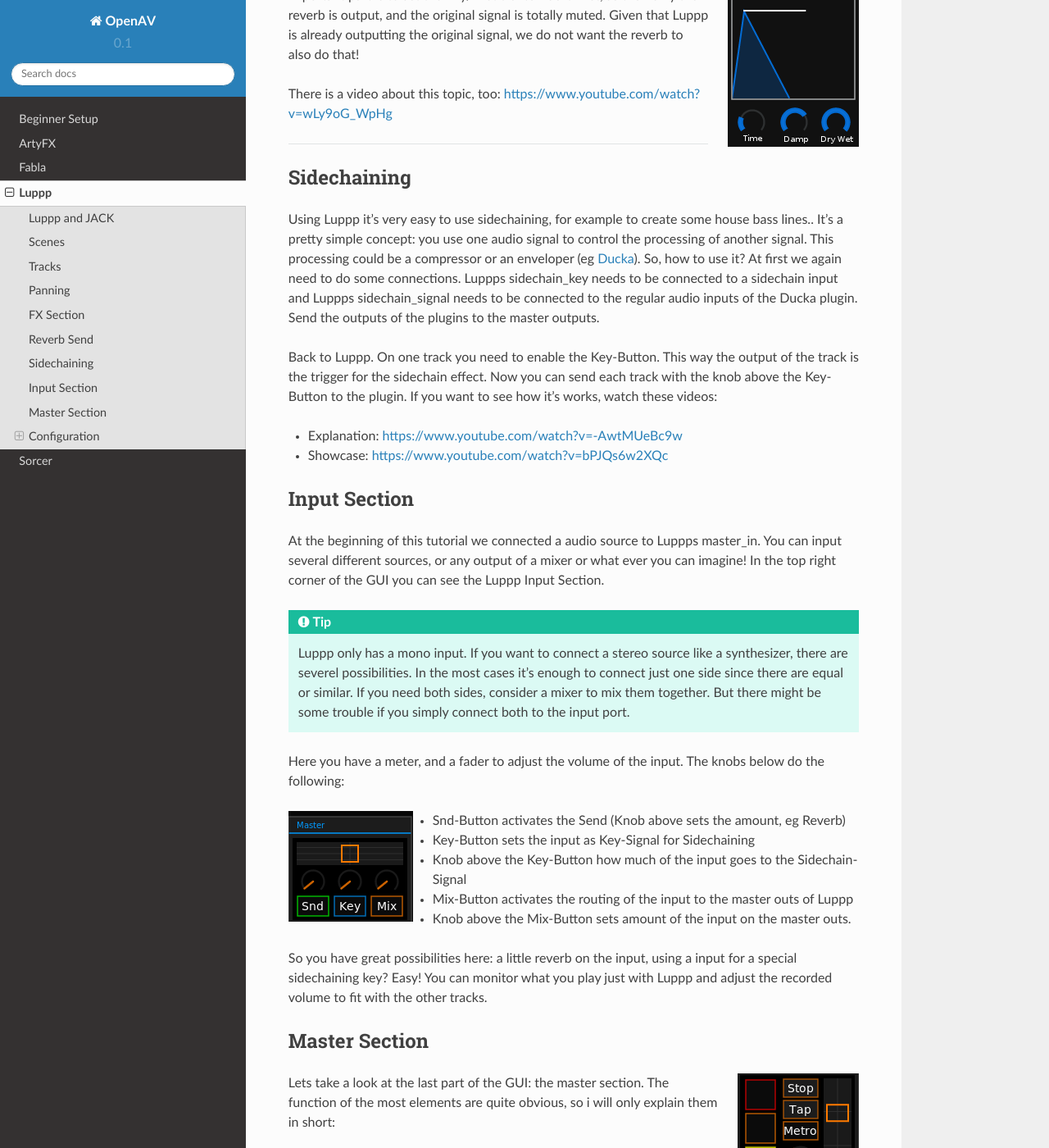
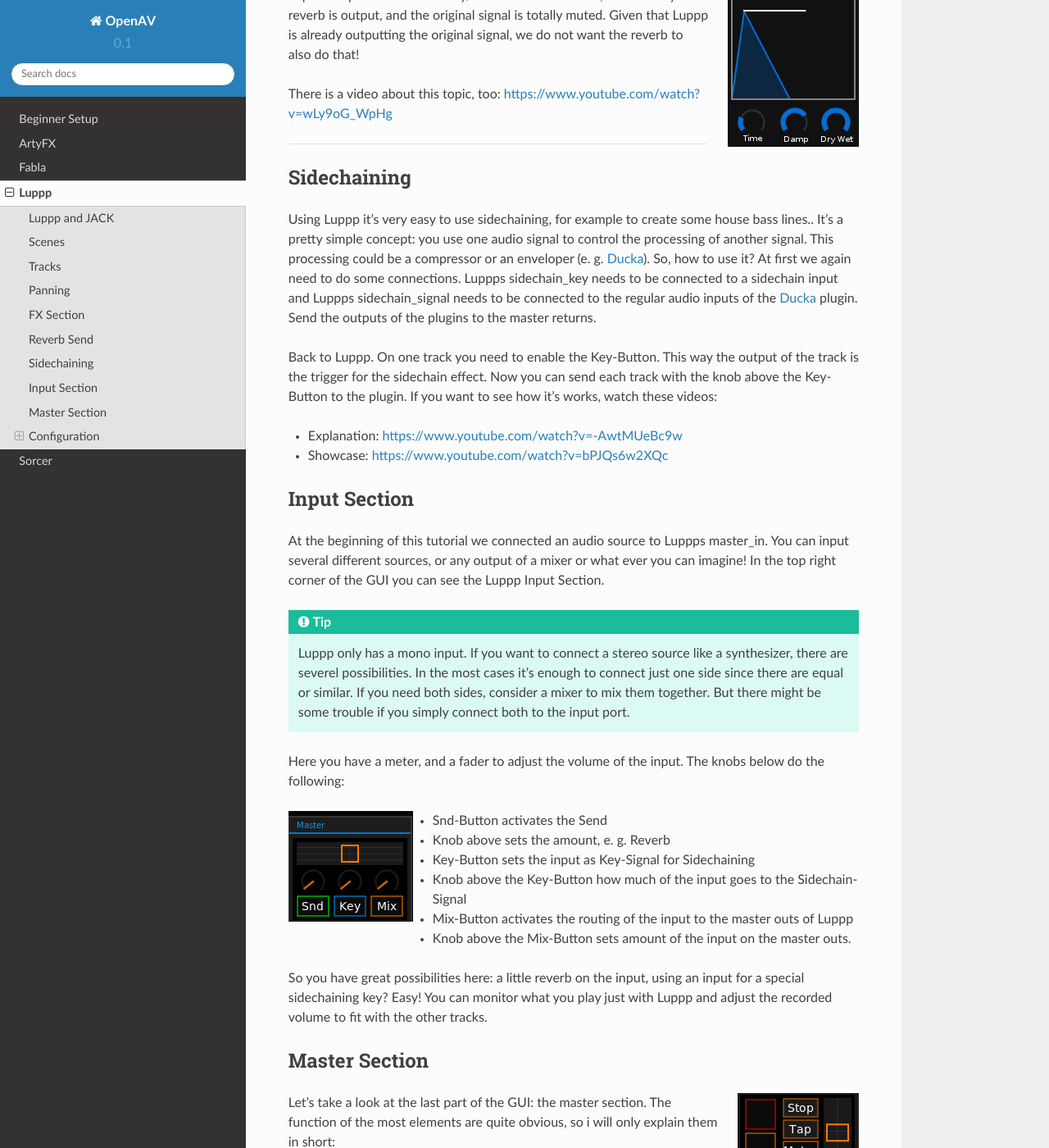
Before and after one commit to openAVproductions/openAV-manual, a Sphinx documentation site: the page built from source/luppp.rst, in a window 1280 px wide and 1400 px high, scrolled down 4531 px. Shown: the whole window at 82% size. Built offline with Sphinx 7.4.7 and the Read the Docs theme 2.0.0, drawn with Linux system fonts in a browser that asks for light colours; some of the changed text lies outside the part shown.

Commit message:
Fix some typos in luppp.rst

```diff
--- a/source/luppp.rst
+++ b/source/luppp.rst
@@ -89,17 +89,17 @@
 Panning
 =======
 
-Before we get into the world of processing in Luppp, lets look on a pretty
+Before we get into the world of processing in Luppp, let’s look on a pretty
 basic but powerful feature. It is introduced by version 1.1.1: The Panning.
 The knob above the fader of each track can split the signal to the two master
 channels as you want. So you have the possibility to give each channel a place
-in the master mix. This is pretty simple, so lets move on...
+in the master mix. This is pretty simple, so let’s move on …
 
 FX Section
 ==========
 
-The first controls under the clip section ist the effect section. In your
-jack connection manager of your choice you will notice the Send_track_X and
+The first controls below the clip section are the effect section. In your
+JACK connection manager of your choice you will notice the Send_track_X and
 Return_track_X ports. Connecting the send to the input of a plugin and the
 output back to the returns of Luppp will send the audio through this plugin.
 To enable the processing, click on the yellow FX Button. With the knob you can
@@ -112,7 +112,7 @@
 
 This feature gives you the great possibility to simply add some reverb on a
 track. Before we can try, we need to connect Luppps send_out to a reverb of
-our choice (eg :ref:`roomy`) and the outputs of the reverb back to Luppps
+our choice (e. g. :ref:`roomy`) and the outputs of the reverb back to Luppps
 master_returns. If it's done, we can enable the reverb for each track with
 the Snd-Button and adjust the amount of reverb with the above knob.
 
@@ -139,11 +139,11 @@
 Using Luppp it's very easy to use sidechaining, for example to create some
 house bass lines.. It's a pretty simple concept: you use one audio signal to
 control the processing of another signal. This processing could be a
-compressor or an enveloper (eg :ref:`ducka`). So, how to use it? At first
+compressor or an enveloper (e. g. :ref:`ducka`). So, how to use it? At first
 we again need to do some connections. Luppps sidechain_key needs to be
 connected to a sidechain input and Luppps sidechain_signal needs to be
-connected to the regular audio inputs of the Ducka plugin.
-Send the outputs of the plugins to the master outputs.
+connected to the regular audio inputs of the :ref:`ducka` plugin.
+Send the outputs of the plugins to the master returns.
 
 Back to Luppp. On one track you need to enable the Key-Button. This way the
 output of the track is the trigger for the sidechain effect. Now you can
@@ -156,7 +156,7 @@
 Input Section
 =============
 
-At the beginning of this tutorial we connected a audio source to Luppps master_in.
+At the beginning of this tutorial we connected an audio source to Luppps master_in.
 You can input several different sources, or any output of a mixer or what ever you can
 imagine! In the top right corner of the GUI you can see the Luppp Input Section.
 
@@ -172,13 +172,14 @@
 .. image:: img/luppp/luppp_inputsection.png
    :align: left
 
-* Snd-Button activates the Send (Knob above sets the amount, eg Reverb)
+* Snd-Button activates the Send
+* Knob above sets the amount, e. g. Reverb
 * Key-Button sets the input as Key-Signal for Sidechaining
 * Knob above the Key-Button how much of the input goes to the Sidechain-Signal
 * Mix-Button activates the routing of the input to the master outs of Luppp
 * Knob above the Mix-Button sets amount of the input on the master outs.
 
-So you have great possibilities here: a little reverb on the input, using a
+So you have great possibilities here: a little reverb on the input, using an
 input for a special sidechaining key? Easy! You can monitor what you play just with
 Luppp and adjust the recorded volume to fit with the other tracks.
 
@@ -188,7 +189,7 @@
 .. image:: img/luppp/luppp_master_section.png
    :align: right
 
-Lets take a look at the last part of the GUI: the master section. The function of the most elements
+Let’s take a look at the last part of the GUI: the master section. The function of the most elements
 are quite obvious, so i will only explain them in short:
 
 * the green, yellow, orange and red square show the beat (from bottom to top)
@@ -196,7 +197,7 @@
 * with the tap button you can adjust the tempo by clicking the beat
 * the metro button activates a metronom on the headphones_out of Luppp (note that you can choose between a selection of different volume levels by right-clicking on the "metro" button)
 * the knob with the number sets the tempo
-* the return knob adjusts the volume of the returned audio (eg reverb)
+* the return knob adjusts the volume of the returned audio (e. g. reverb)
 * the fader adjusts the master volume
 
 Configuration
```
Also changed, not shown: other parts of source/luppp.rst (+1 -1 lines).
